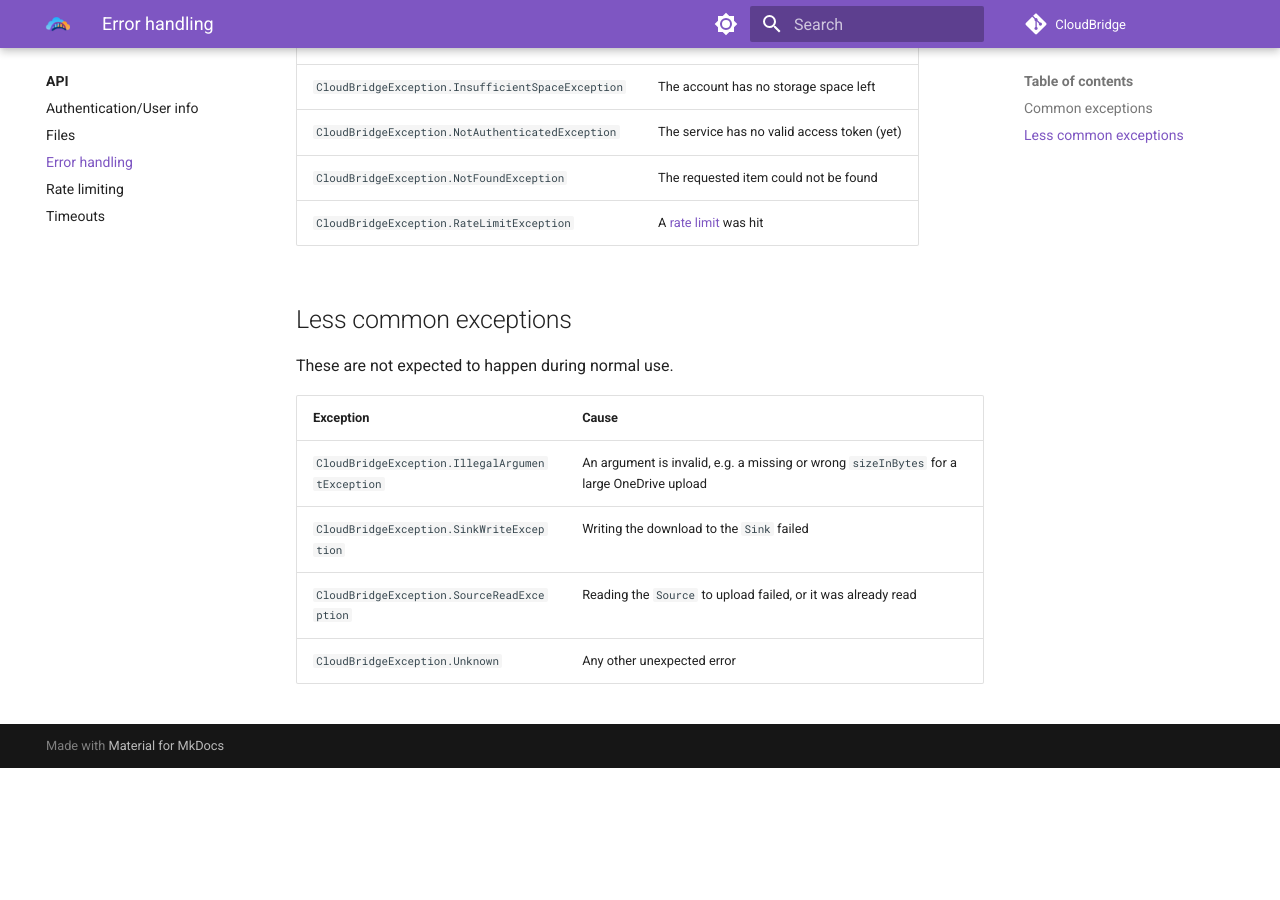
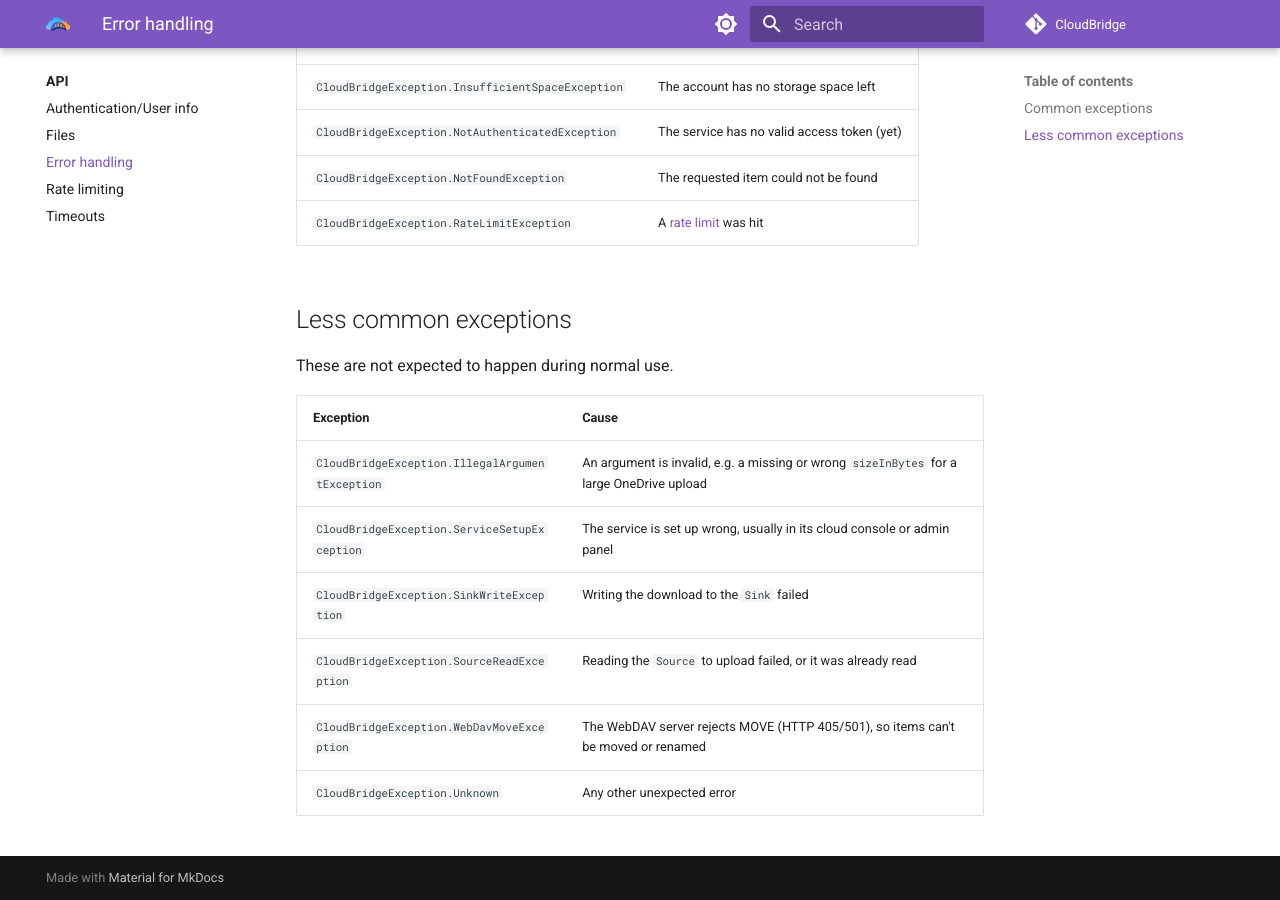
Before and after one commit to jacobras/CloudBridge, an MkDocs documentation site: the page built from docs/api/Errors.md, in a window 1280 px wide and 900 px high, scrolled down 505 px. Built offline with MkDocs 1.6.1 and Material for MkDocs 9.7.7, drawn with Linux system fonts in a browser that asks for light colours; comment, search, counter and statistics services are not loaded; before the commit the page ends 1273 px from its top, so only the background shows below that.

Commit message:
Update Errors documentation

```diff
--- a/docs/api/Errors.md
+++ b/docs/api/Errors.md
@@ -22,6 +22,8 @@ These are not expected to happen during normal use.
 | Exception                                       | Cause                                                                                     |
 |-------------------------------------------------|-------------------------------------------------------------------------------------------|
 | `CloudBridgeException.IllegalArgumentException` | An argument is invalid, e.g. a missing or wrong `sizeInBytes` for a large OneDrive upload |
+| `CloudBridgeException.ServiceSetupException`    | The service is set up wrong, usually in its cloud console or admin panel                  |
 | `CloudBridgeException.SinkWriteException`       | Writing the download to the `Sink` failed                                                 |
 | `CloudBridgeException.SourceReadException`      | Reading the `Source` to upload failed, or it was already read                             |
+| `CloudBridgeException.WebDavMoveException`      | The WebDAV server rejects MOVE (HTTP 405/501), so items can't be moved or renamed         |
 | `CloudBridgeException.Unknown`                  | Any other unexpected error                                                                |
```
